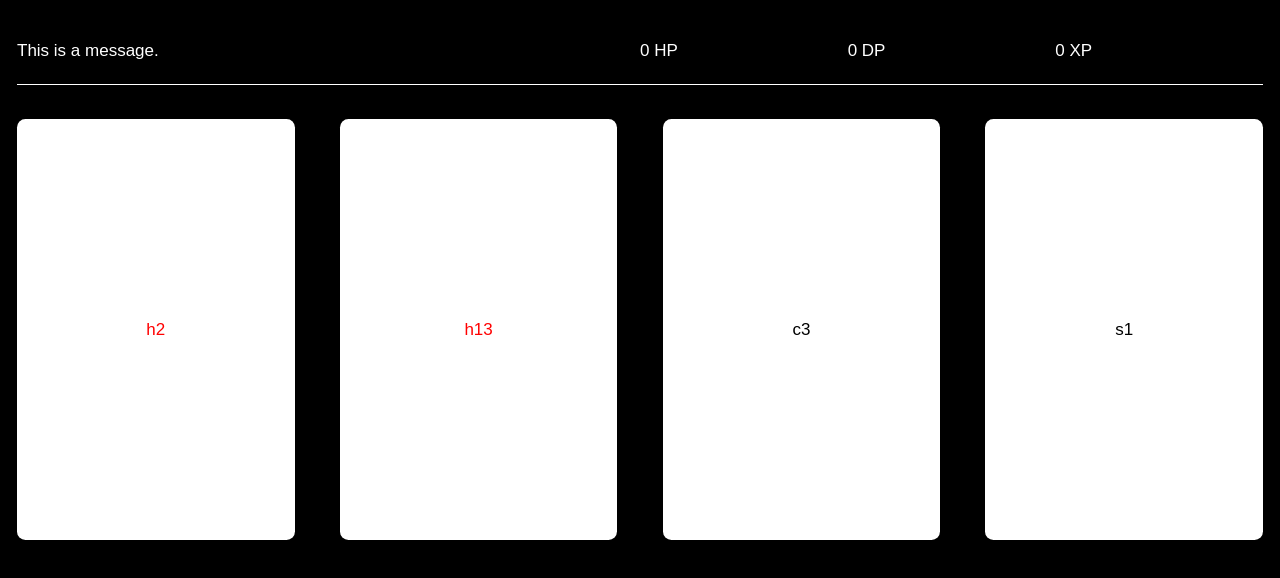
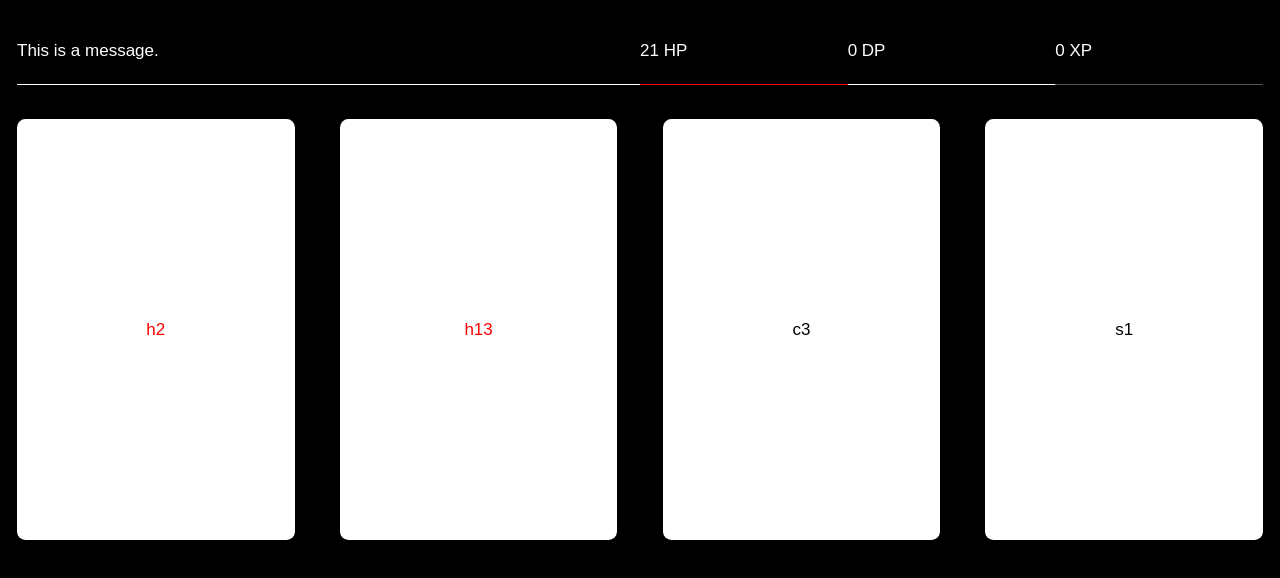
Before and after one commit to Scionar/donsol, a React (Create React App) app: page / in a window 1280 px wide. Shown: the top 578 px of the page. Built offline with nearby package versions, Linux system fonts and the light colour scheme.

Commit message:
Hit, health and experience taking actions.

```diff
--- a/src/App.js
+++ b/src/App.js
@@ -1,4 +1,5 @@
 import React, { Component } from 'react';
+import { connect } from 'react-redux';
 import './App.css';
 import Message from './components/Message/Message';
 import Health from './components/Health/Health';
@@ -12,9 +13,9 @@ class App extends Component {
       <div className="app">
         <header className="header">
           <Message />
-          <Health />
+          <Health hp={this.props.hp} />
           <Shield />
-          <Experience />
+          <Experience xp={this.props.xp} />
         </header>
         <main className="main">
           <CardContainer />
@@ -24,4 +25,9 @@ class App extends Component {
   }
 }
 
-export default App;
+const mapStateToProps = state => ({
+  hp: state.hp,
+  xp: state.xp
+});
+
+export default connect(mapStateToProps)(App);
--- a/src/components/Card/Card.js
+++ b/src/components/Card/Card.js
@@ -1,4 +1,5 @@
 import React from 'react';
+import useCard from '../../helpers/use-card';
 import './Card.css';
 
 class Card extends React.Component {
@@ -8,13 +9,14 @@ class Card extends React.Component {
       used: false,
     }
     this.getClasses = this.getClasses.bind(this);
-    this.useCard = this.useCard.bind(this);
+    this.clickCard = this.clickCard.bind(this);
   }
 
-  useCard() {
+  clickCard() {
     this.setState({
       used: true
     });
+    useCard(this.props.type);
   }
 
   getClasses() {
@@ -26,7 +28,7 @@ class Card extends React.Component {
 
   render() {
     return (
-      <div className={this.getClasses()} onClick={this.useCard}>
+      <div className={this.getClasses()} onClick={this.clickCard}>
         <div className="card__card-id">
           {this.props.type}
         </div>
--- a/src/components/Experience/Experience.js
+++ b/src/components/Experience/Experience.js
@@ -2,10 +2,21 @@ import React from 'react';
 import './Experience.css';
 
 class Experience extends React.Component {
+  constructor() {
+    super();
+    this.getClasses = this.getClasses.bind(this);
+  }
+
+  getClasses() {
+    const classList = ['experience'];
+    if (this.props.xp) classList.push(`experience_${this.props.xp}`);
+    return classList.join(' ');
+  }
+
   render() {
     return (
-      <div className="experience">
-        0 XP
+      <div className={this.getClasses()}>
+        {this.props.xp} XP
       </div>
     );
   }
--- a/src/components/Experience/Experience.scss
+++ b/src/components/Experience/Experience.scss
@@ -1,6 +1,38 @@
 .experience {
-  border-bottom: 1px solid #FFF;
   color: #FFF;
   line-height: 4rem;
+  position: relative;
   width: calc(50% / 3);
+
+  &:before {
+    background-color: #555;
+    content: '';
+    display: inline-block;
+    height: 1px;
+    position: absolute;
+    left: 0;
+    bottom: 0;
+    width: 100%;
+  }
+
+  &:after {
+    background-color: #0F0;
+    content: '';
+    display: inline-block;
+    height: 1px;
+    position: absolute;
+    left: 0;
+    bottom: 0;
+    transition: width 0.25s;
+  }
 }
+
+@mixin experience-bar($points) {
+  width: (100% / 21 * $points);
+}
+
+$i: 1;
+@while $i <= 21 {
+  .experience_#{$i}:after { @include experience-bar($i); }
+  $i: $i + 1;
+}
--- a/src/components/Health/Health.js
+++ b/src/components/Health/Health.js
@@ -2,10 +2,21 @@ import React from 'react';
 import './Health.css';
 
 class Health extends React.Component {
+  constructor() {
+    super();
+    this.getClasses = this.getClasses.bind(this);
+  }
+
+  getClasses() {
+    const classList = ['health'];
+    if (this.props.hp) classList.push(`health_${this.props.hp}`);
+    return classList.join(' ');
+  }
+
   render() {
     return (
-      <div className="health">
-        0 HP
+      <div className={this.getClasses()}>
+        {this.props.hp} HP
       </div>
     );
   }
--- a/src/components/Health/Health.scss
+++ b/src/components/Health/Health.scss
@@ -1,6 +1,38 @@
 .health {
-  border-bottom: 1px solid #FFF;
   color: #FFF;
   line-height: 4rem;
+  position: relative;
   width: calc(50% / 3);
+
+  &:before {
+    background-color: #555;
+    content: '';
+    display: inline-block;
+    height: 1px;
+    position: absolute;
+    left: 0;
+    bottom: 0;
+    width: 100%;
+  }
+
+  &:after {
+    background-color: #F00;
+    content: '';
+    display: inline-block;
+    height: 1px;
+    position: absolute;
+    left: 0;
+    bottom: 0;
+    transition: width 0.25s;
+  }
 }
+
+@mixin health-bar($points) {
+  width: (100% / 21 * $points);
+}
+
+$i: 1;
+@while $i <= 21 {
+  .health_#{$i}:after { @include health-bar($i); }
+  $i: $i + 1;
+}
--- /dev/null
+++ b/src/helpers/use-card.js
@@ -0,0 +1,23 @@
+import store from '../store';
+import { action as takeHitAction } from '../redux-actions/take-hit';
+import { action as takeHealthAction } from '../redux-actions/take-health';
+import { action as addExperienceAction } from '../redux-actions/add-experience';
+
+export default card => {
+  const cardType = card[0];
+  const cardValue = +card.substr(1);
+
+  if (cardType === 'c' || cardType === 's') {
+    store.dispatch(takeHitAction(cardValue));
+  }
+  else if (cardType === 'h') {
+    store.dispatch(takeHealthAction(cardValue));
+  }
+  else if (cardType === 'd') {
+    // todo: Redux action to get shield.
+  }
+
+  store.dispatch(addExperienceAction(1));
+
+  // todo: Check game status functions here.
+}
--- /dev/null
+++ b/src/redux-actions/add-experience.js
@@ -0,0 +1,13 @@
+export const action = amount => ({
+  type: 'ADD_EXPERIENCE',
+  amount
+});
+
+export const reducer = (state, action) => {
+  const proposedExperience = state.xp + action.amount;
+  const newExperience = proposedExperience > 52 ? 52 : proposedExperience;
+  return {
+    ...state,
+    xp: newExperience
+  };
+};
--- /dev/null
+++ b/src/redux-actions/take-health.js
@@ -0,0 +1,13 @@
+export const action = amount => ({
+  type: 'TAKE_HEALTH',
+  amount
+});
+
+export const reducer = (state, action) => {
+  const proposedHealth = state.hp + action.amount;
+  const newHealth = proposedHealth > 21 ? 21 : proposedHealth;
+  return {
+    ...state,
+    hp: newHealth
+  };
+};
--- /dev/null
+++ b/src/redux-actions/take-hit.js
@@ -0,0 +1,12 @@
+export const action = amount => ({
+  type: 'TAKE_HIT',
+  amount
+});
+
+export const reducer = (state, action) => {
+  const newHealth = state.hp - action.amount;
+  return {
+    ...state,
+    hp: newHealth
+  };
+};
--- a/src/store.js
+++ b/src/store.js
@@ -2,6 +2,10 @@ import { createStore } from 'redux';
 import { reducer as addCardReducer } from './redux-actions/add-card';
 import { reducer as removeCardReducer } from './redux-actions/remove-card';
 import { reducer as clearTableReducer } from './redux-actions/clear-table';
+import { reducer as takeHitReducer } from './redux-actions/take-hit';
+import { reducer as takeHealthReducer } from './redux-actions/take-health';
+import { reducer as addExperienceReducer } from './redux-actions/add-experience';
+
 
 const initialState = {
   deck: [
@@ -30,6 +34,12 @@ const rootReducer = (state = persistState, action) => {
       return removeCardReducer(state, action);
     case 'CLEAR_TABLE':
       return clearTableReducer(state, action);
+    case 'TAKE_HIT':
+      return takeHitReducer(state, action);
+    case 'TAKE_HEALTH':
+      return takeHealthReducer(state, action);
+    case 'ADD_EXPERIENCE':
+      return addExperienceReducer(state, action);
     default:
       return state;
   }
```
